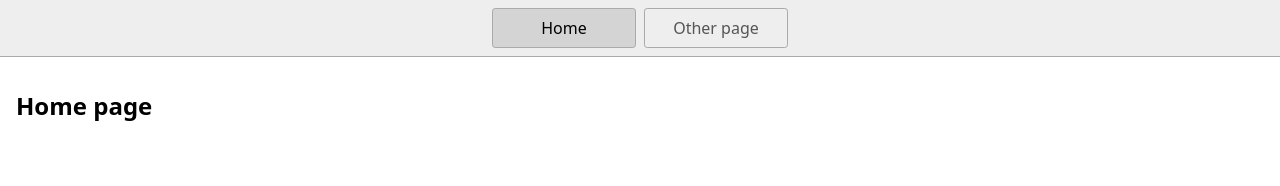
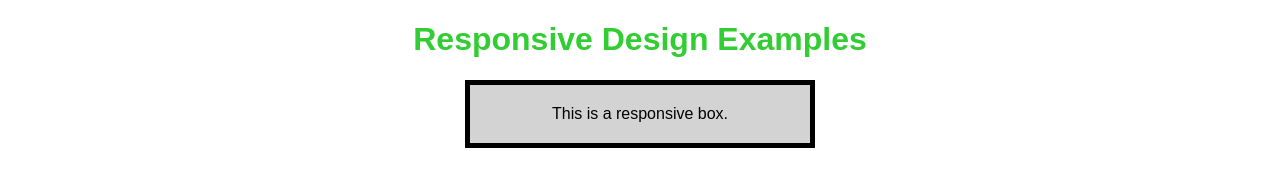
Before and after one commit to adibadi12/responsive-design-with-media-queries, a website: page index.html in a window 1280 px wide. Drawn offline with Linux system fonts and the light colour scheme.

Commit message:
fix width fault with the ipad preset

```diff
--- a/index.html
+++ b/index.html
@@ -4,20 +4,12 @@
     <title>Home</title>
     <meta charset="UTF-8" />
     <meta name="viewport" content="width=device-width" />
-    <!--
-      Need a visual blank slate?
-      Remove all code in `styles.css`!
-    -->
+    <title>Resonsive Design</title>
     <link rel="stylesheet" href="styles.css" />
     <script type="module" src="script.js"></script>
   </head>
   <body>
-    <nav>
-      <a href="/" aria-current="page">Home</a>
-      <a href="/page2.html">Other page</a>
-    </nav>
-    <main>
-      <h1>Home page</h1>
-    </main>
+    <h1>Responsive Design Examples</h1>
+    <div class="box">This is a responsive box.</div>
   </body>
 </html>
--- a/styles.css
+++ b/styles.css
@@ -1,46 +1,42 @@
-* {
-  box-sizing: border-box;
-}
-
 body {
+  font-family: Arial, sans-serif;
   margin: 0;
-  font-family: system-ui, sans-serif;
-  color: black;
+  padding: 0;
   background-color: white;
 }
 
-nav {
-  display: flex;
-  flex-wrap: wrap;
-  align-items: center;
-  justify-content: center;
-  padding: 0.5rem;
-  gap: 0.5rem;
-  border-bottom: solid 1px #aaa;
-  background-color: #eee;
+h1{
+  text-align: center;
+  color: limegreen ;
 }
 
-nav a {
-  display: inline-block;
-  min-width: 9rem;
-  padding: 0.5rem;
-  border-radius: 0.2rem;
-  border: solid 1px #aaa;
+.box {
+  width: 300px;
+  padding: 20px;
+  border: 5px solid black;
+  margin: 15px auto;
+  background-color: lightgray;
   text-align: center;
-  text-decoration: none;
-  color: #555;
 }
 
-nav a[aria-current='page'] {
-  color: #000;
-  background-color: #d4d4d4;
+@media (max-width: 600px){
+  body{
+    background-color: lightblue;
+  }
+.box {
+  width: 100%;
+  padding: 10px;
+  margin: 5px;
+}
 }
 
-main {
-  padding: 1rem;
+@media(min-width:601px) and (max-width:768px){
+  body{
+    background-color: lightgreen;
+  }
+  .box{
+    width: 80%;
+    padding: 15px;
+    margin: 10px auto;
+  }
 }
-
-h1 {
-  font-weight: bold;
-  font-size: 1.5rem;
-}
```
Also changed, not shown: 1 other file.
